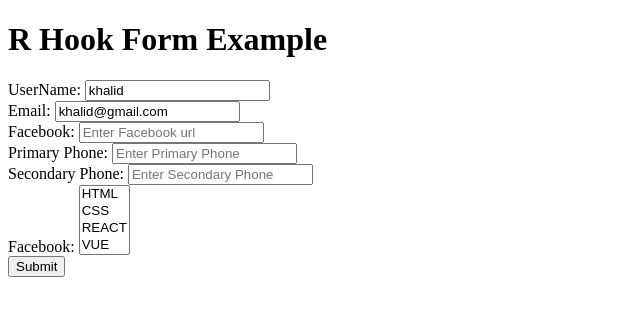
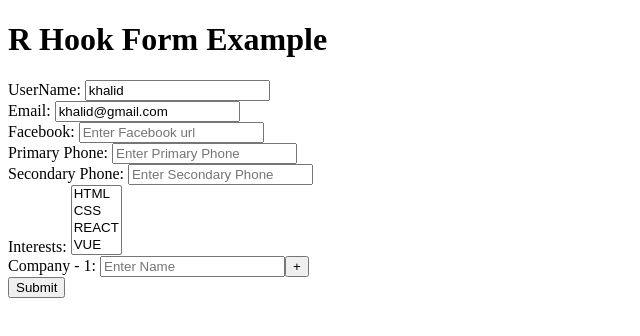
Before and after one commit to mohaimenkhalid/react-hook-form, a React (Vite) app: page / in a window 1280 px wide. Shown: the top 336 px of the page, without its empty margins (0-640 px from the left). Built offline with nearby package versions, Linux system fonts and the light colour scheme.

Commit message:
dynamic array handle

```diff
--- a/src/App.jsx
+++ b/src/App.jsx
@@ -1,4 +1,4 @@
-import {useForm} from 'react-hook-form'
+import {useForm, useFieldArray} from 'react-hook-form'
 import {DevTool} from "@hookform/devtools"
 import "./App.css"
 
@@ -12,11 +12,21 @@ export default function App() {
                 facebook: ''
             },
             proneNumbers: ["", ""],
-            interests: []
+            interests: [],
+            companies: [
+                {
+                    name: ''
+                }
+            ]
         }
     })
     const {register, control, handleSubmit, formState} = form
     const {errors} = formState;
+
+    const {fields, append, remove} = useFieldArray({
+        name: 'companies',
+        control
+    })
     const onSubmit = (data) => {
         console.log("submit", data)
     }
@@ -88,7 +98,7 @@ export default function App() {
                 </div>
 
                 <div>
-                    <label>Facebook: </label>
+                    <label>Interests: </label>
                     <select
                         {...register("interests", {
                             required: 'interests is required'
@@ -102,6 +112,32 @@ export default function App() {
                     </select>
                     <small className="error">{errors?.interests?.message}</small>
                 </div>
+
+                {
+                    fields.map((field, index) => (
+                        <div
+                        key={index}
+                        >
+                            <label>Company -  {index+1}: </label>
+                            <input
+                                type='text'
+                                placeholder="Enter Name"
+                                {...register(`companies.${index}.name`, {
+                                    required: `Company ${index+1} is required`
+                                })}
+                            />
+                            {
+                                index === 0 && <button onClick={() => append({name: ''})}>+</button>
+                            }
+                            {
+                                index !== 0 && <button onClick={() => remove(index)}>-</button>
+                            }
+
+                            <small className="error">{errors?.companies && errors?.companies[index]?.name.message}</small>
+                        </div>
+                    ))
+                }
+
                 <button type="submit">Submit</button>
             </form>
 
```
